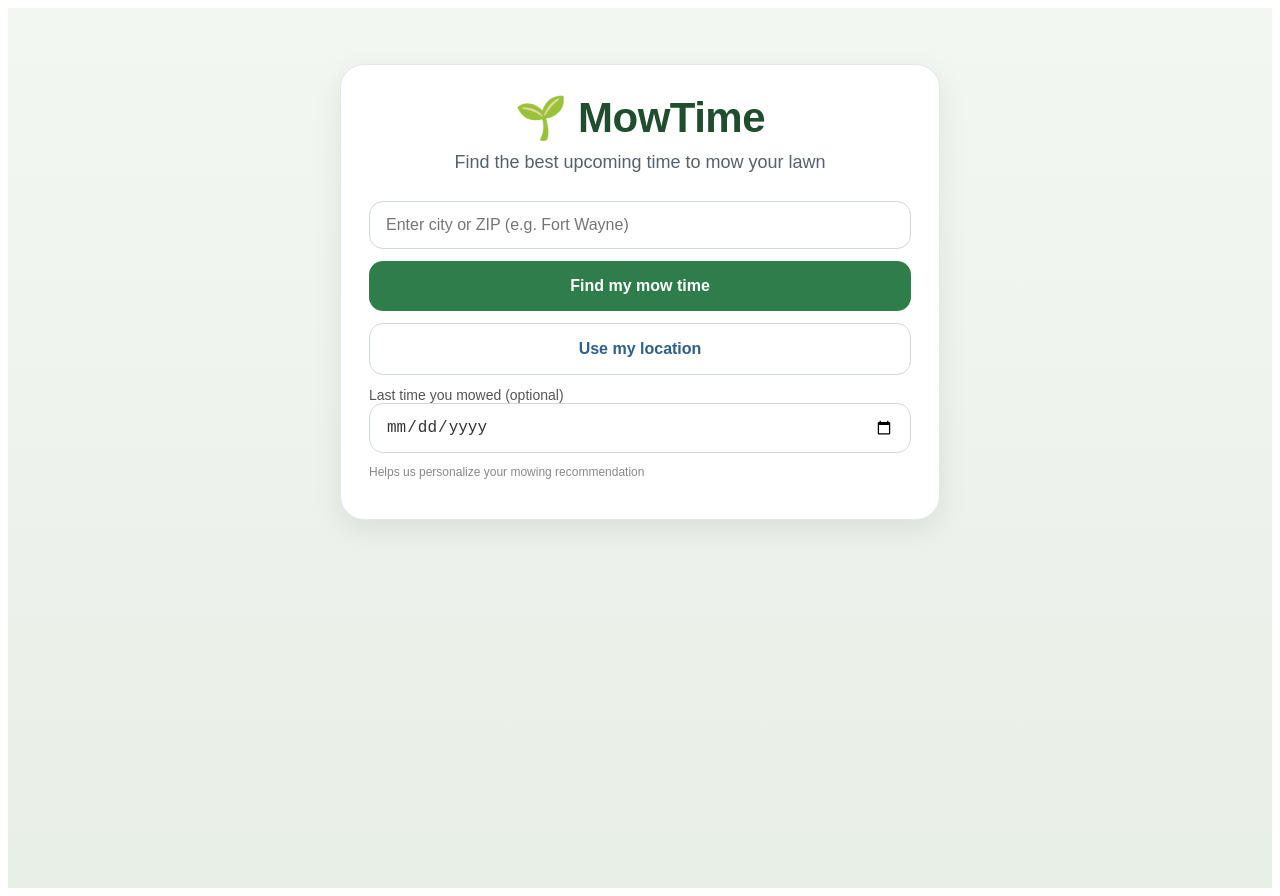
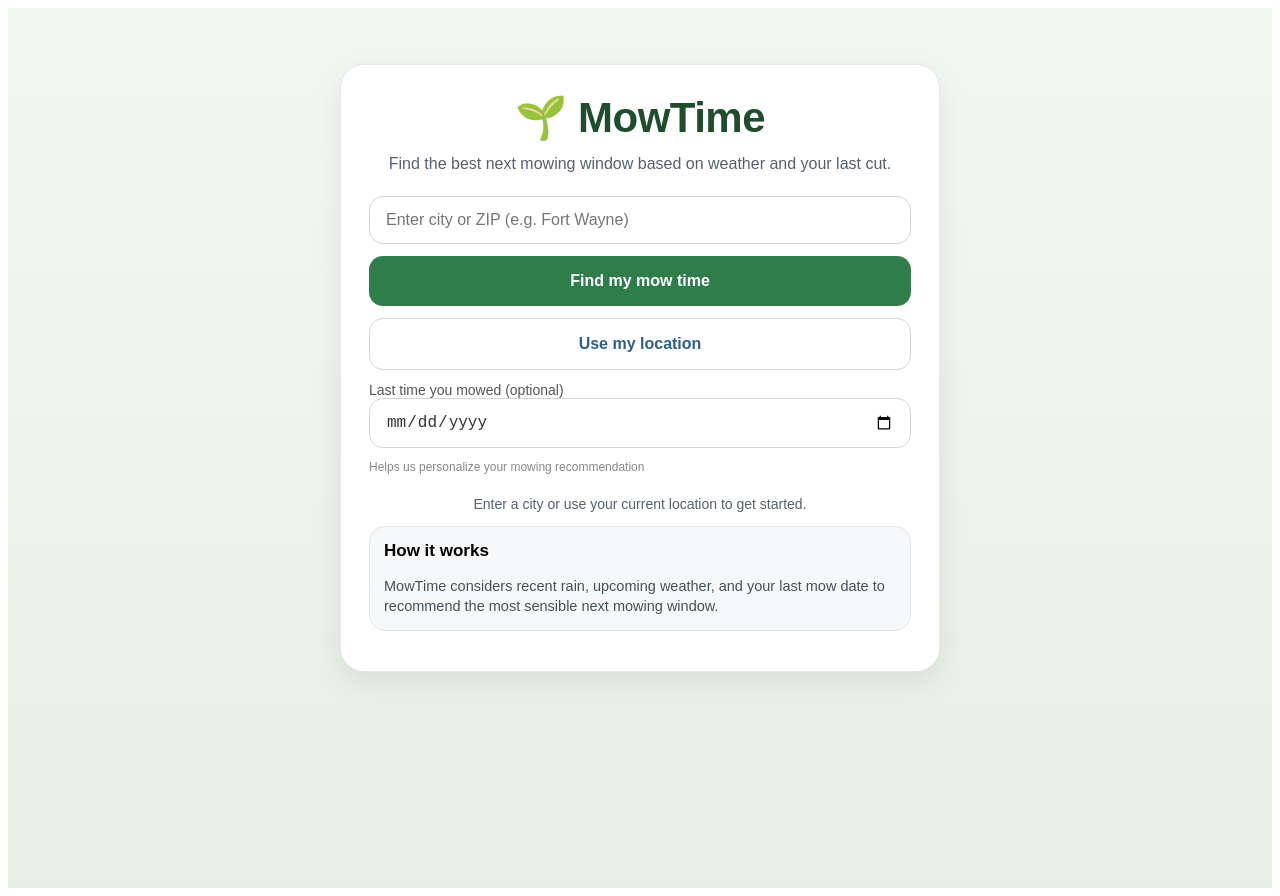
Before and after one commit to lukerstoo-sketch/MowTime, a Next.js app: page / in a window 1280 px wide. Built offline with nearby package versions, Linux system fonts and the light colour scheme.

Commit message:
Update homepage and UX improvements

```diff
--- a/app/api/mow/route.js
+++ b/app/api/mow/route.js
@@ -62,7 +62,7 @@ export async function GET(request) {
   windows: windows.slice(0, 5),
   bestReason: "Best option: " + explainWindow(windows[0]),
   backupReason: "Backup: " + explainWindow(windows[1]),
-  urgency: getMowUrgency(scored),
+  urgency: getMowUrgency(scored, windows),
   verdict: getTopVerdict(windows),
   scoredPreview: scored.slice(0, 24),
 });
--- a/app/page.js
+++ b/app/page.js
@@ -78,6 +78,26 @@ function buildVerdict(daysSince, best) {
   );
 }
 
+function buildWhyNotToday(daysSince, best) {
+  if (!best) return null;
+
+  const bestDate = new Date(best.start);
+  const today = new Date();
+  const isToday = bestDate.toDateString() === today.toDateString();
+
+  if (isToday) return null;
+
+  if (daysSince !== null && daysSince <= 2) {
+    return "It is probably too soon since your last mow, so a later window makes more sense.";
+  }
+
+  if (daysSince !== null && daysSince <= 5) {
+    return "You may need to mow soon, but the best conditions are not until later.";
+  }
+
+  return "Today is usable, but better mowing conditions arrive later.";
+}
+
 export default function HomePage() {
   const [query, setQuery] = useState("");
   const [loading, setLoading] = useState(false);
@@ -85,7 +105,17 @@ export default function HomePage() {
   const [placeName, setPlaceName] = useState("");
   const [error, setError] = useState("");
   const [locationLoading, setLocationLoading] = useState(false);
+  const [isUsingCurrentLocation, setIsUsingCurrentLocation] = useState(false);
   const [lastMowed, setLastMowed] = useState("");
+
+  function resetApp() {
+    setQuery("");
+    setResult(null);
+    setPlaceName("");
+    setError();
+    setIsUsingCurrentLocation(false);
+    setLastMowed("");
+  }
 
   function getDaysSinceMowed() {
     if (!lastMowed) return null;
@@ -101,6 +131,7 @@ export default function HomePage() {
   const best = result?.windows?.[0];
   const backup = result?.windows?.[1];
   const verdict = buildVerdict(daysSince, best);
+  const whyNotToday = buildWhyNotToday(daysSince, best);
 
   async function getCurrentLocation() {
     if (!navigator.geolocation) {
@@ -118,8 +149,9 @@ export default function HomePage() {
           const lat = position.coords.latitude;
           const lon = position.coords.longitude;
 
-          setQuery("Current location");
-          setPlaceName(`Lat ${lat.toFixed(2)}, Lon ${lon.toFixed(2)}`);
+          setIsUsingCurrentLocation(true);
+          setLocationLoading("");
+          setPlaceName("Using your current location");
 
           const mowRes = await fetch(
             `/api/mow?lat=${lat}&lon=${lon}&lastMowed=${lastMowed}`
@@ -207,14 +239,21 @@ export default function HomePage() {
         <div className={styles.cardShell}>
           <h1 className={styles.title}>🌱 MowTime</h1>
           <p className={styles.subtitle}>
-            Find the best upcoming time to mow your lawn
+  Find the best next mowing window based on weather and your last cut.
 </p>
 
           <form onSubmit={handleSubmit} className={styles.form}>
           <input
   value={query}
-              onChange={(e) => setQuery(e.target.value)}
-              placeholder="Enter city or ZIP (e.g. Fort Wayne)"
+  placeholder={
+    isUsingCurrentLocation
+      ? "Using current location - type to change"
+      : "Enter city or ZIP (e.g. Fort Wayne)"
+  }
+  onChange={(e) => {
+    setQuery(e.target.value);
+    setIsUsingCurrentLocation(false); // user is typing → switch back
+  }}
   className={styles.input}
 />
 
@@ -251,12 +290,37 @@ export default function HomePage() {
 </div>
           </form>
 
+          {!result && (
+  <p className={styles.helperIntro}>
+    Enter a city or use your current location to get started.
+  </p>
+)}
+
+{!result && !error && (
+  <section className={styles.infoCard}>
+    <h3 className={styles.sectionTitleList}>How it works</h3>
+    <p className={styles.reason}>
+      MowTime considers recent rain, upcoming weather, and your last mow date to
+      recommend the most sensible next mowing window.
+    </p>
+  </section>
+)}
           {error && <div className={styles.error}>{error}</div>}
 
           {placeName && (
   <p className={styles.location}>
-              <strong>Location:</strong> {placeName}
+    <strong>Location:</strong>{" "}
+    {isUsingCurrentLocation ? "Using your current location" : placeName}
   </p>
+)}
+
+          {result && (
+            <button
+              className={styles.resetButton}
+              onClick={resetApp}
+              >
+                New search
+              </button>
           )}
 
           {best && (
@@ -265,7 +329,12 @@ export default function HomePage() {
               <p className={styles.reason}>{verdict}</p>
             </section>
           )}
-
+{whyNotToday && (
+  <section className={styles.infoCard}>
+    <h3 className={styles.sectionTitleList}>Why not today?</h3>
+    <p className={styles.reason}>{whyNotToday}</p>
+  </section>
+)}
           {daysSince === null && result?.urgency && (
             <section className={styles.urgencyCard}>
               <h3 className={styles.sectionTitleList}>Should you mow soon?</h3>
--- a/app/page.module.css
+++ b/app/page.module.css
@@ -268,3 +268,40 @@
       background: white;
       color: #333;
     }
+
+    .resetButton {
+      background: none;
+      border: none;
+      color: #2f6f3e;
+      font-size: 15px;
+      cursor: pointer;
+      padding: 4x 6px;
+    }
+
+    .resetButton:hover {
+      text-decoration: underline;
+    }
+
+    .infoCard {
+      background: #f7f8fa;
+      border: 1px solid #e3e7eb;
+      border-radius: 16px;
+      padding: 14px;
+      margin-bottom: 12px;
+    }
+
+    .helperIntro {
+      font-size: 14px;
+      color: #55616d;
+      margin: 10px 0 14px;
+      text-align: center;
+    }
+
+    .subtitle {
+      text-align: center;
+      color: #55616d;
+      font-size: 16px;
+      line-height: 1.5;
+      margin-top: 10px;
+      margin-bottom: 20px;
+    }
```
Also changed, not shown: lib/mowScore.js. Lines whose indentation alone changed are shown as unchanged.
